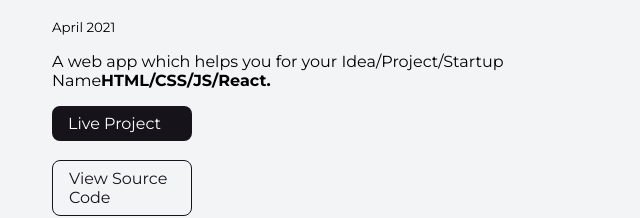
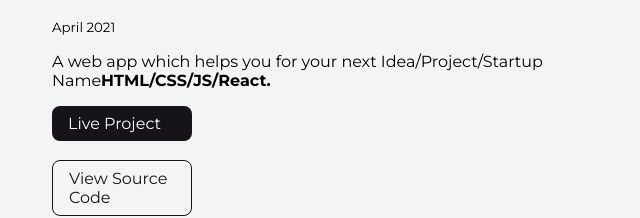
Before and after one commit to developer-anand/anandjha-portfolio, a plain HTML site: page projects.html in a window 1280 px wide. Shown: the part 746-964 px from the top of the page, 320-960 px from the left. Drawn offline with Linux system fonts and the light colour scheme.

Commit message:
Update projects.html

```diff
--- a/projects.html
+++ b/projects.html
@@ -44,7 +44,7 @@
           <h2>NameIt</h2>
           <small>April 2021</small>
           <p>
-            A web app which helps you for your Idea/Project/Startup Name<strong>HTML/CSS/JS/React.</strong>
+            A web app which helps you for your next Idea/Project/Startup Name<strong>HTML/CSS/JS/React.</strong>
           </p>
 
           <a
```
